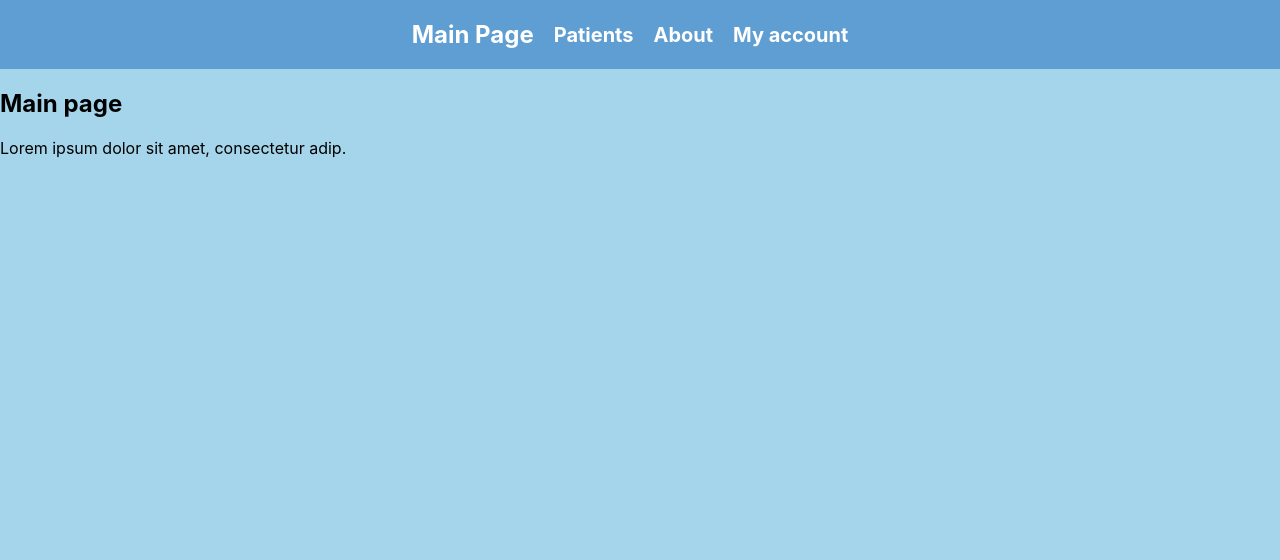
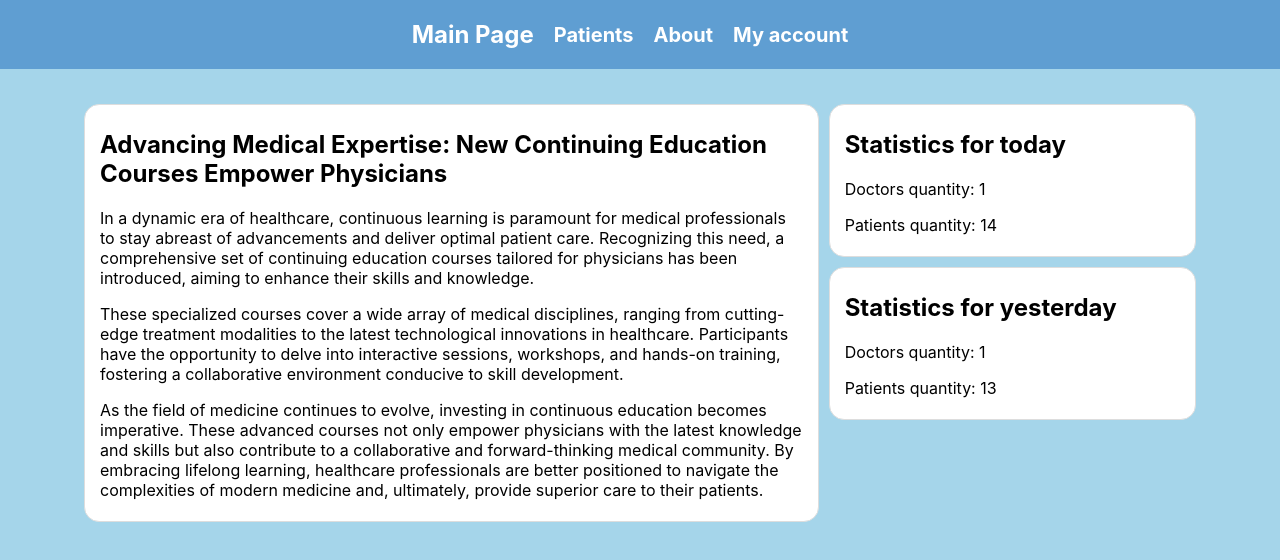
Before and after one commit to kamityler/MedicalService2.0, a React (Create React App) app: page /mainpage in a window 1280 px wide. Shown: the top 560 px of the page. Built offline with nearby package versions, Linux system fonts and the light colour scheme.

Commit message:
added main mage shit

```diff
--- a/src/components/PatientPageItem/PatientPageItem.js
+++ b/src/components/PatientPageItem/PatientPageItem.js
@@ -5,7 +5,7 @@ import './PatientPageItem.css'
 
 import PatientCard from './../PatientCard/PatientCard';
 import RecordList from './../RecordList/RecordList';
-import ModalWindow from './../ModalWindow/ModalWindow';
+import ModalWindow from './../modalWindow/ModalWindow';
 
 class PatientPageItem extends Component{
     constructor(props) {
--- a/src/pages/MainPage/Main.css
+++ b/src/pages/MainPage/Main.css
@@ -0,0 +1,21 @@
+.main-page{
+    margin: 15px 5% 5% 5%;
+    padding: 20px;
+    justify-content: center;
+    display: grid;
+    gap: 10px;
+    grid-template-columns: 2fr 1fr;
+}
+
+.article-container{
+    background-color: #fff;
+    padding: 5px 15px;
+    margin-bottom: 10px;
+    border-radius: 15px;
+    border: 1px solid #ddd;
+    transition: background-color 0.3s, color 0.3s, border 0.3s;
+}
+
+.article-container:hover {
+    background-color: #f3f3f3a4;
+}
--- a/src/pages/MainPage/Main.js
+++ b/src/pages/MainPage/Main.js
@@ -1,8 +1,35 @@
+import './Main.css';
+import axios from 'axios';
+
+
 function MainPage() {
+
     return (
+
       <div className="main-page">
-        <h2>Main page</h2>
-        <p>Lorem ipsum dolor sit amet, consectetur adip.</p>
+        <div className='news-contsiner'>
+          <article className='article-container'>
+            <h2>Advancing Medical Expertise: New Continuing Education Courses Empower Physicians</h2>
+            <p>In a dynamic era of healthcare, continuous learning is paramount for medical professionals to stay abreast of advancements and deliver optimal patient care. Recognizing this need, a comprehensive set of continuing education courses tailored for physicians has been introduced, aiming to enhance their skills and knowledge.</p>
+            <p>These specialized courses cover a wide array of medical disciplines, ranging from cutting-edge treatment modalities to the latest technological innovations in healthcare. Participants have the opportunity to delve into interactive sessions, workshops, and hands-on training, fostering a collaborative environment conducive to skill development.</p>
+            <p>As the field of medicine continues to evolve, investing in continuous education becomes imperative. These advanced courses not only empower physicians with the latest knowledge and skills but also contribute to a collaborative and forward-thinking medical community. By embracing lifelong learning, healthcare professionals are better positioned to navigate the complexities of modern medicine and, ultimately, provide superior care to their patients.</p>
+          </article>
+
+
+        </div>
+        <div className="second-container">
+          <article className='article-container'>
+            <h2>Statistics for today</h2>
+            <p>Doctors quantity: 1</p>
+            <p>Patients quantity: 14</p>
+          </article>
+          <article className='article-container'>
+            <h2>Statistics for yesterday</h2>
+            <p>Doctors quantity: 1</p>
+            <p>Patients quantity: 13</p>
+          </article>
+
+        </div>
       </div>
     );
 }
```
